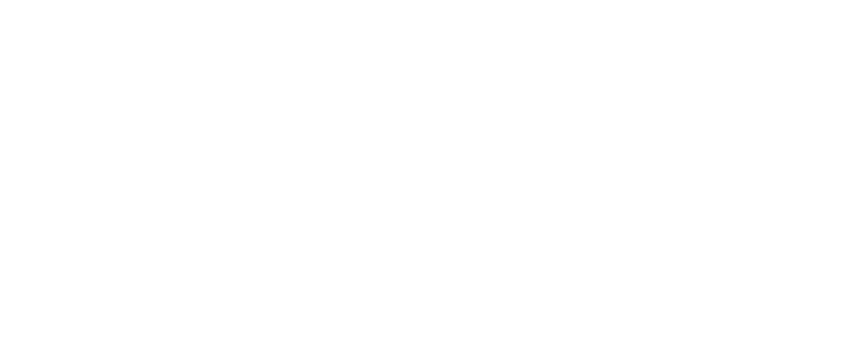
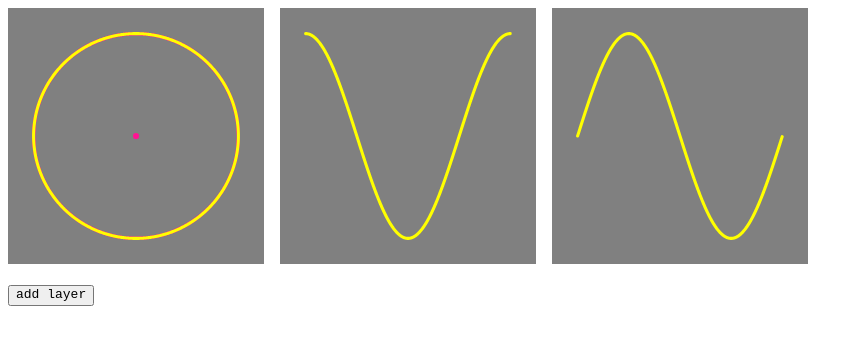
Before and after one commit to clumsycomputer/clumsy-website, a Next.js app: page /toys/loop in a window 1280 px wide. Shown: the top 344 px of the page, without its empty margins (0-863 px from the left). Built offline with nearby package versions, Linux system fonts and the light colour scheme.

Commit message:
feature(C_LEGACY_LoopExplorerPage): add sub circles to diagram

```diff
--- a/components/pages/toys/loop/C_LEGACY_LoopExplorerPage.tsx
+++ b/components/pages/toys/loop/C_LEGACY_LoopExplorerPage.tsx
@@ -1,10 +1,15 @@
+import { ExtractInterposedStructure } from "clumsy-math";
 import { useState } from "react";
-import { Point2 } from "./D_LEGACY_common/geometry/general/encodings";
+import { Circle, Point2 } from "./D_LEGACY_common/geometry/general/encodings";
+import { getUnitRotatedPoint } from "./D_LEGACY_common/geometry/general/getRotatedPoint";
 import {
   LoopPoint,
   LoopStructure,
 } from "./D_LEGACY_common/geometry/loop/encodings";
-import { getLoopPoint } from "./D_LEGACY_common/geometry/loop/getLoopPoint";
+import {
+  getLoopPoint,
+  GetLoopPointApi,
+} from "./D_LEGACY_common/geometry/loop/getLoopPoint";
 
 export function LoopExplorerPage() {
   const [loopLayers, setLoopLayers] = useState<Array<LoopLayer>>([]);
@@ -15,7 +20,7 @@ export function LoopExplorerPage() {
   const maxPointMagnitudeRef: [number] = [0];
   const maxCosineMagnitudeRef: [number] = [0];
   const maxSineMagnitudeRef: [number] = [0];
-  const maxPendulumMagnitudeRef: [number] = [0];
+  // const maxPendulumMagnitudeRef: [number] = [0];
   const loopPointsData = new Array(pointCount).fill(undefined).map<
     [
       LoopPoint,
@@ -54,10 +59,10 @@ export function LoopExplorerPage() {
       pointSineMagnitude > maxSineMagnitudeRef[0]
         ? pointSineMagnitude
         : maxSineMagnitudeRef[0];
-    const outputAngle = getNormalizedAngleBetweenPoints({
-      subjectPoint: [loopPoint[0], loopPoint[1]],
-      originPoint: loopPoint[2],
-    });
+    // const outputAngle = getNormalizedAngleBetweenPoints({
+    //   subjectPoint: [loopPoint[0], loopPoint[1]],
+    //   originPoint: loopPoint[2],
+    // });
     // const pointPendulum = getDifferenceBetweenNormalizedAngles({
     //   normalizedAngleA: loopPoint[4],
     //   normalizedAngleB: outputAngle,
@@ -75,6 +80,9 @@ export function LoopExplorerPage() {
       // [pointPendulum, maxPendulumMagnitudeRef],
     ];
   });
+  const loopCircles = getLoopCircles({
+    someLoopStructure: loopStructure,
+  });
   return (
     <div style={{ display: "flex", flexDirection: "column" }}>
       <div style={{ display: "flex", flexDirection: "row" }}>
@@ -86,6 +94,23 @@ export function LoopExplorerPage() {
           >
             <rect x={-1.25} y={-1.25} width={2.5} height={2.5} fill={"gray"} />
             <g transform="scale(1,-1)">
+              <circle cx={0} cy={0} r={0.03} fill={"deeppink"} />
+              {loopCircles.map((someLoopCircle) => {
+                const originPoint = loopCircles[loopCircles.length - 1].center;
+                const scaler = loopPointsData[0][1][1][0];
+                return (
+                  <circle
+                    r={someLoopCircle.radius / scaler}
+                    cx={(someLoopCircle.center[0] - originPoint[0]) / scaler}
+                    cy={(someLoopCircle.center[1] - originPoint[1]) / scaler}
+                    fillOpacity={0}
+                    strokeWidth={0.03}
+                    stroke={"deeppink"}
+                    strokeLinejoin={"round"}
+                    strokeLinecap={"round"}
+                  />
+                );
+              })}
               <polygon
                 points={loopPointsData
                   .map(
@@ -453,3 +478,89 @@ function getDifferenceBetweenNormalizedAngles(
     ? 2 * Math.PI + normalizedAngleB - normalizedAngleA
     : normalizedAngleB - normalizedAngleA;
 }
+
+interface GetLoopCirclesApi {
+  someLoopStructure: LoopStructure;
+}
+
+function getLoopCircles(api: GetLoopCirclesApi): Array<Circle> {
+  const { someLoopStructure } = api;
+  return [
+    someLoopStructure.loopBase,
+    ..._getLoopCircles({
+      baseStructure: someLoopStructure,
+      baseCircle: someLoopStructure.loopBase,
+    }),
+  ];
+}
+
+interface _GetLoopCirclesApi {
+  baseCircle: Circle;
+  baseStructure:
+    | GetLoopPointApi["someLoopStructure"]
+    | ExtractInterposedStructure<GetLoopPointApi["someLoopStructure"]>;
+}
+
+function _getLoopCircles(api: _GetLoopCirclesApi): Array<Circle> {
+  const { baseStructure, baseCircle } = api;
+  const { unitSubCircle } = getUnitSubCircle({
+    relativeSubRadius: baseStructure.subStructure.relativeSubRadius,
+    relativeSubDepth: baseStructure.subStructure.relativeSubDepth,
+    subPhase: baseStructure.subStructure.subPhase,
+  });
+  const orientedUnitSubCenter = getUnitRotatedPoint({
+    rotationAngle: baseStructure.subStructure.subOrientation,
+    subjectPoint: unitSubCircle.center,
+  });
+  const scaledAndOrientedSubCircle: Circle = {
+    radius: baseCircle.radius * unitSubCircle.radius,
+    center: [
+      baseCircle.radius * orientedUnitSubCenter[0] + baseCircle.center[0],
+      baseCircle.radius * orientedUnitSubCenter[1] + baseCircle.center[1],
+    ],
+  };
+  const nextCircles =
+    baseStructure.subStructure.structureType === "interposed"
+      ? _getLoopCircles({
+          baseCircle: scaledAndOrientedSubCircle,
+          baseStructure: baseStructure.subStructure,
+        })
+      : [];
+  return [scaledAndOrientedSubCircle, ...nextCircles];
+}
+
+interface GetUnitSubCircleApi
+  extends Pick<
+    _GetLoopCirclesApi["baseStructure"]["subStructure"],
+    "relativeSubRadius" | "relativeSubDepth" | "subPhase"
+  > {}
+
+function getUnitSubCircle(api: GetUnitSubCircleApi): {
+  unitSubCircle: Circle;
+} {
+  const { relativeSubRadius, relativeSubDepth, subPhase } = api;
+  // const adjustedRelativeSubRadius =
+  //   relativeSubRadius === 0
+  //     ? 0.000000000001
+  //     : relativeSubRadius === 1
+  //     ? 0.999999999999
+  //     : relativeSubRadius;
+  // const adjustedRelativeSubDepth =
+  //   relativeSubDepth === 0
+  //     ? 0.000000000001
+  //     : relativeSubDepth === 1
+  //     ? 0.999999999999
+  //     : relativeSubDepth;
+  const subCircleRadius = relativeSubRadius;
+  const maxSubCircleDepth = 1 - subCircleRadius;
+  const subCircleDepth = relativeSubDepth * maxSubCircleDepth;
+  return {
+    unitSubCircle: {
+      radius: subCircleRadius,
+      center: [
+        subCircleDepth * Math.cos(subPhase),
+        subCircleDepth * Math.sin(subPhase),
+      ],
+    },
+  };
+}
--- a/components/pages/toys/loop/D_LEGACY_common/geometry/loop/getLoopPoint.ts
+++ b/components/pages/toys/loop/D_LEGACY_common/geometry/loop/getLoopPoint.ts
@@ -155,5 +155,6 @@ function getUnitBasePointX(api: GetUnitBasePointXApi): {
     Math.sqrt(squaredDeltaAdded);
   return {
     unitBasePointX: unitSubPoint[2][0] - deltaX * exprA + otherDeltaX * exprC,
+    // unitBasePointY: unitSubPoint[2][1] + otherDeltaY * exprA + otherDeltaY * exprB,
   };
 }
--- a/components/pages/toys/loop/LoopToyPage.tsx
+++ b/components/pages/toys/loop/LoopToyPage.tsx
@@ -1,8 +1,13 @@
 import { RecursiveSpatialStructure } from "clumsy-math";
+import { useMemo } from "react";
 import pageStyles from "./LoopToyPage.module.scss";
 
 export function LoopToyPage() {
-  const loopNode = getLoopObjectNode();
+  const topLevelNodes = useMemo<Array<ComputationNode>>(
+    () => [getLoopObjectNode()],
+    []
+  );
+  // const cell
   return (
     <div className={pageStyles.pageContainer}>
       <div className={pageStyles.graphicsContainer}></div>
@@ -13,20 +18,20 @@ export function LoopToyPage() {
 
 function getLoopObjectNode(): LoopObjectNode {
   return {
-    nodeId: `${Math.random()}`,
     nodeType: "object",
     objectType: "loop",
-    objectData: [],
     objectApi: [
       {
         apiLabel: "push layer",
         apiFunction: pushLoopLayer,
-      },
+      },arn
       {
         apiLabel: "remove layer",
         apiFunction: removeLoopLayer,
       },
     ],
+    nodeId: generateNodeId(),
+    objectData: [],
   };
 }
 
@@ -40,13 +45,16 @@ function pushLoopLayer(api: PushLoopLayerApi): LoopObjectNode["objectData"] {
 
 interface RemoveLoopLayerApi {
   currentObjectData: LoopObjectNode["objectData"];
-  foo: number;
 }
 
 function removeLoopLayer(
   api: RemoveLoopLayerApi
 ): LoopObjectNode["objectData"] {
   return [];
+}
+
+function generateNodeId(): NodeBase<string>["nodeId"] {
+  return `${Math.random()}`;
 }
 
 type ComputationNode = CellNode | RecordNode | ObjectNode;
--- a/pages/toys/loop.tsx
+++ b/pages/toys/loop.tsx
@@ -1,5 +1,5 @@
-// import { LoopExplorerPage } from "../../components/pages/toys/loop-explorer/C_LEGACY_LoopExplorerPage";
+import { LoopExplorerPage } from "../../components/pages/toys/loop/C_LEGACY_LoopExplorerPage";
 // import { LoopExplorerPage } from "../../components/pages/toys/loop-explorer/B_LEGACY_LoopExplorerPage";
-import { LoopToyPage } from "../../components/pages/toys/loop/LoopToyPage";
+// import { LoopToyPage } from "../../components/pages/toys/loop/LoopToyPage";
 
-export default LoopToyPage;
+export default LoopExplorerPage;
```
